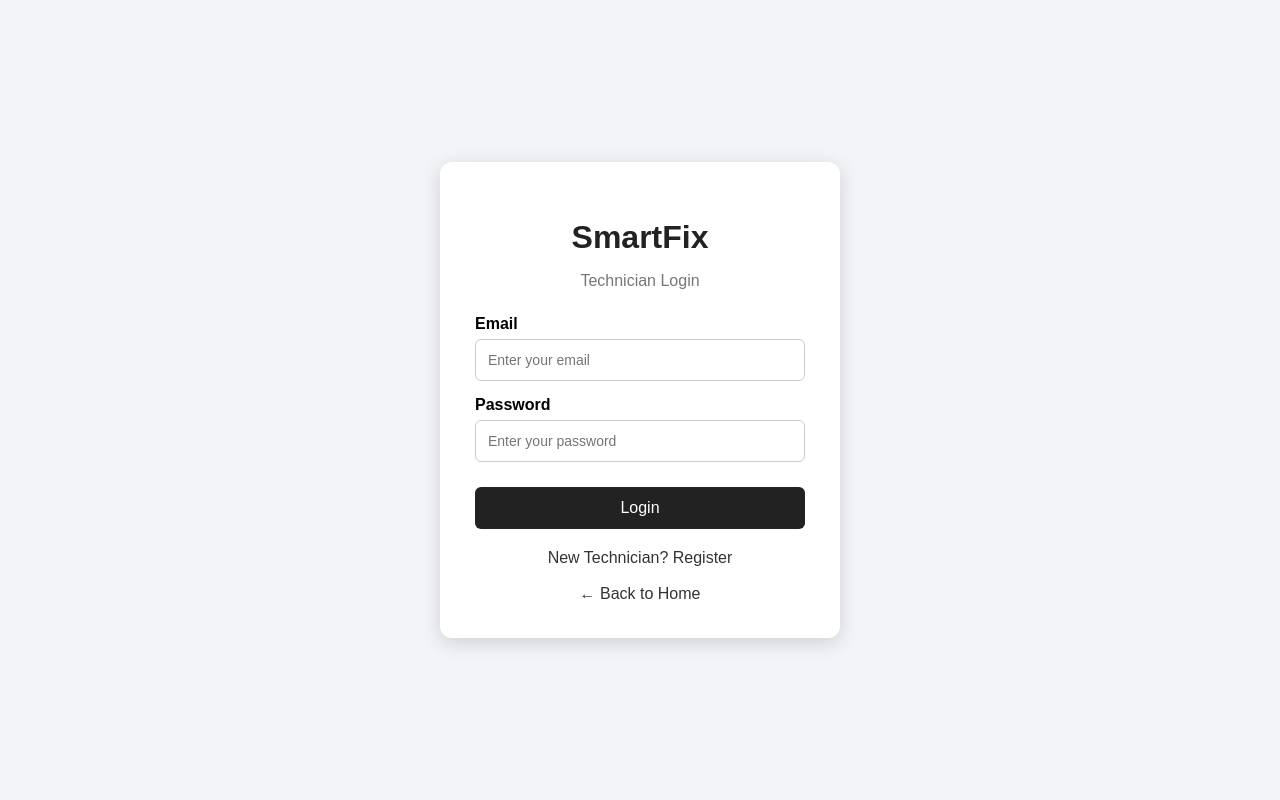
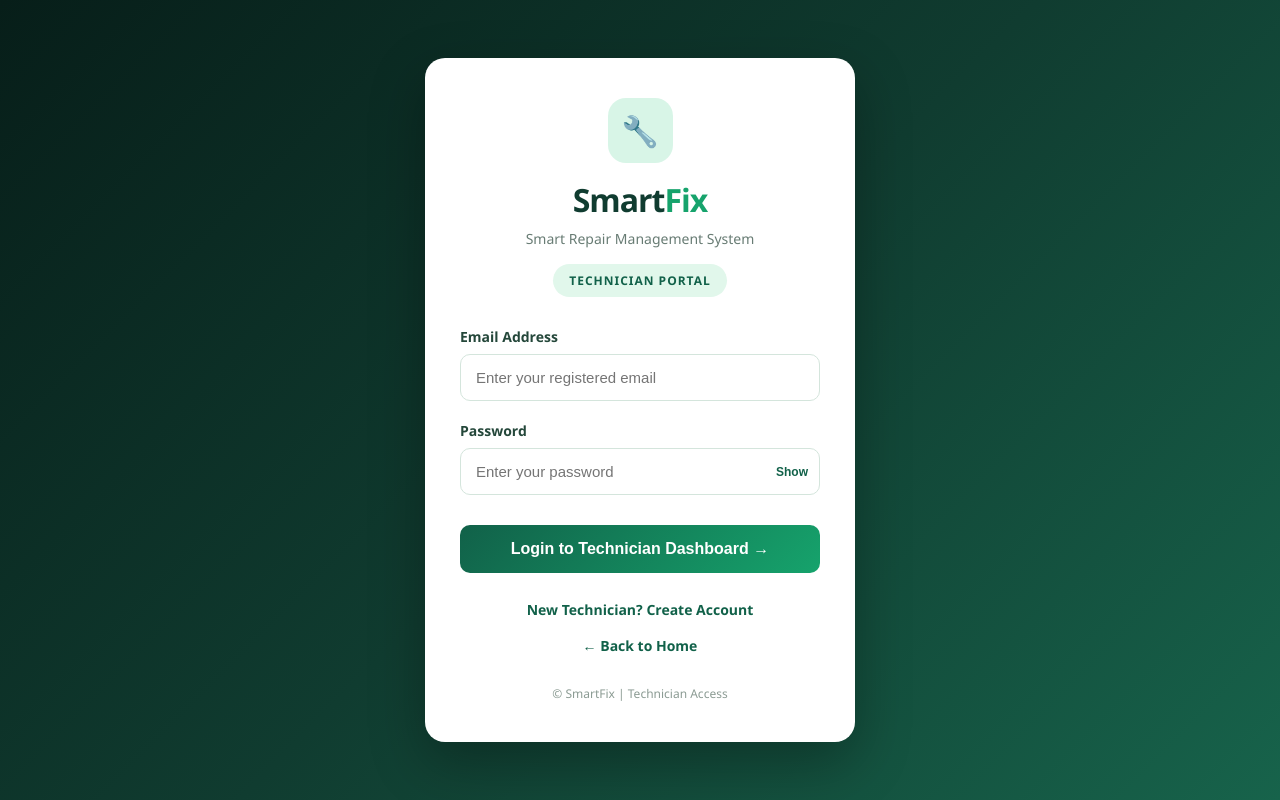
Before and after one commit to nitishsarkar0580/smartfix-management-system, a Flask app: page /technician-login in a window 1280 px wide. Run offline with Flask 3, Linux system fonts and the light colour scheme.

Commit message:
Update technician_login.html

```diff
--- a/templates/technician_login.html
+++ b/templates/technician_login.html
@@ -2,160 +2,266 @@
 <html lang="en">
 
 <head>
+    <meta charset="UTF-8">
+    <meta name="viewport" content="width=device-width, initial-scale=1.0">
 
-    <meta charset="UTF-8">
-
-    <meta name="viewport"
-          content="width=device-width, initial-scale=1.0">
-
-    <title>Technician Login - SmartFix</title>
+    <title>Technician Login | SmartFix</title>
 
     <style>
-
         * {
+            margin: 0;
+            padding: 0;
             box-sizing: border-box;
         }
 
         body {
-            margin: 0;
-            font-family: Arial, sans-serif;
-            background: #f2f4f7;
-
+            font-family: 'Segoe UI', Arial, sans-serif;
+            min-height: 100vh;
+            background: linear-gradient(135deg, #071e19, #103c30, #17634b);
             display: flex;
             justify-content: center;
             align-items: center;
-
-            min-height: 100vh;
+            padding: 20px;
         }
 
-        .login-box {
-            width: 400px;
-
-            background: white;
-
-            padding: 35px;
-
-            border-radius: 12px;
-
-            box-shadow: 0 5px 20px rgba(0,0,0,0.15);
+        .login-container {
+            width: 100%;
+            max-width: 430px;
+            background: #ffffff;
+            padding: 40px 35px;
+            border-radius: 20px;
+            box-shadow: 0 20px 55px rgba(0, 0, 0, 0.3);
         }
 
-        h1 {
+        .logo {
             text-align: center;
-            margin-bottom: 8px;
-            color: #222;
+            margin-bottom: 30px;
+        }
+
+        .logo-icon {
+            width: 65px;
+            height: 65px;
+            background: #d8f5e7;
+            color: #116149;
+            border-radius: 18px;
+            display: flex;
+            align-items: center;
+            justify-content: center;
+            margin: 0 auto 15px;
+            font-size: 30px;
+        }
+
+        .logo h1 {
+            font-size: 32px;
+            color: #103c30;
+            letter-spacing: -1px;
+        }
+
+        .logo h1 span {
+            color: #16a36c;
         }
 
         .subtitle {
-            text-align: center;
-            color: #777;
-            margin-bottom: 25px;
+            margin-top: 8px;
+            color: #687c74;
+            font-size: 14px;
+        }
+
+        .technician-badge {
+            display: inline-block;
+            background: #e1f7eb;
+            color: #116149;
+            padding: 8px 16px;
+            border-radius: 30px;
+            font-size: 12px;
+            font-weight: 700;
+            margin-top: 16px;
+            letter-spacing: 1px;
+        }
+
+        .form-group {
+            margin-bottom: 20px;
         }
 
         label {
             display: block;
-            margin-top: 15px;
-            margin-bottom: 6px;
-            font-weight: bold;
+            font-size: 14px;
+            font-weight: 600;
+            color: #24473a;
+            margin-bottom: 8px;
         }
 
         input {
             width: 100%;
-            padding: 12px;
-
-            border: 1px solid #ccc;
-            border-radius: 6px;
-
-            font-size: 14px;
+            padding: 14px 15px;
+            border: 1px solid #d4e5dc;
+            border-radius: 10px;
+            font-size: 15px;
+            outline: none;
+            transition: 0.3s;
         }
 
-        button {
-            width: 100%;
-
-            padding: 12px;
-            margin-top: 25px;
-
-            background: #222;
-            color: white;
-
-            border: none;
-            border-radius: 6px;
-
-            font-size: 16px;
-            cursor: pointer;
+        input:focus {
+            border-color: #16a36c;
+            box-shadow: 0 0 0 3px rgba(22, 163, 108, 0.12);
         }
 
-        button:hover {
-            background: #444;
+        .password-wrapper {
+            position: relative;
+        }
+
+        .password-wrapper input {
+            padding-right: 65px;
+        }
+
+        .toggle-password {
+            position: absolute;
+            right: 12px;
+            top: 50%;
+            transform: translateY(-50%);
+            border: none;
+            background: transparent;
+            color: #116149;
+            font-weight: 600;
+            cursor: pointer;
+            font-size: 12px;
+        }
+
+        .login-btn {
+            width: 100%;
+            padding: 15px;
+            border: none;
+            border-radius: 10px;
+            background: linear-gradient(135deg, #116149, #16a36c);
+            color: white;
+            font-size: 16px;
+            font-weight: 600;
+            cursor: pointer;
+            transition: 0.3s;
+            margin-top: 10px;
+        }
+
+        .login-btn:hover {
+            background: linear-gradient(135deg, #0a4635, #118658);
+            transform: translateY(-2px);
+            box-shadow: 0 8px 20px rgba(17, 97, 73, 0.25);
         }
 
         .links {
             text-align: center;
-            margin-top: 20px;
+            margin-top: 25px;
         }
 
         .links a {
-            color: #333;
+            display: inline-block;
+            color: #116149;
+            font-size: 14px;
+            font-weight: 600;
             text-decoration: none;
+            margin-bottom: 15px;
         }
 
+        .links a:hover {
+            text-decoration: underline;
+        }
+
+        .footer {
+            text-align: center;
+            margin-top: 15px;
+            font-size: 12px;
+            color: #8b9b93;
+        }
+
+        @media (max-width: 480px) {
+            .login-container {
+                padding: 30px 22px;
+            }
+
+            .logo h1 {
+                font-size: 28px;
+            }
+        }
     </style>
-
 </head>
-
 
 <body>
 
+    <div class="login-container">
 
-    <div class="login-box">
+        <div class="logo">
 
-        <h1>SmartFix</h1>
+            <div class="logo-icon">🔧</div>
+
+            <h1>Smart<span>Fix</span></h1>
 
             <p class="subtitle">
-            Technician Login
+                Smart Repair Management System
             </p>
 
+            <div class="technician-badge">
+                TECHNICIAN PORTAL
+            </div>
+
+        </div>
 
         <form method="POST">
 
-            <label>
-                Email
-            </label>
+            <div class="form-group">
+
+                <label for="email">Email Address</label>
 
                 <input
                     type="email"
+                    id="email"
                     name="email"
-                placeholder="Enter your email"
+                    placeholder="Enter your registered email"
+                    autocomplete="username"
                     required
                 >
 
+            </div>
 
-            <label>
-                Password
-            </label>
+            <div class="form-group">
+
+                <label for="password">Password</label>
+
+                <div class="password-wrapper">
 
                     <input
                         type="password"
+                        id="password"
                         name="password"
                         placeholder="Enter your password"
+                        autocomplete="current-password"
                         required
                     >
 
+                    <button
+                        type="button"
+                        class="toggle-password"
+                        onclick="togglePassword()"
+                        id="toggleBtn"
+                    >
+                        Show
+                    </button>
 
-            <button type="submit">
-                Login
+                </div>
+
+            </div>
+
+            <button type="submit" class="login-btn">
+                Login to Technician Dashboard →
             </button>
 
         </form>
 
-
         <div class="links">
 
             <a href="/technician-register">
-                New Technician? Register
+                New Technician? Create Account
             </a>
 
-            <br><br>
+            <br>
 
             <a href="/">
                 ← Back to Home
@@ -163,10 +269,26 @@
 
         </div>
 
+        <div class="footer">
+            © SmartFix | Technician Access
+        </div>
 
     </div>
 
+    <script>
+        function togglePassword() {
+            const password = document.getElementById("password");
+            const toggleBtn = document.getElementById("toggleBtn");
+
+            if (password.type === "password") {
+                password.type = "text";
+                toggleBtn.textContent = "Hide";
+            } else {
+                password.type = "password";
+                toggleBtn.textContent = "Show";
+            }
+        }
+    </script>
 
 </body>
-
 </html>
```
Lines whose indentation alone changed are shown as unchanged.
